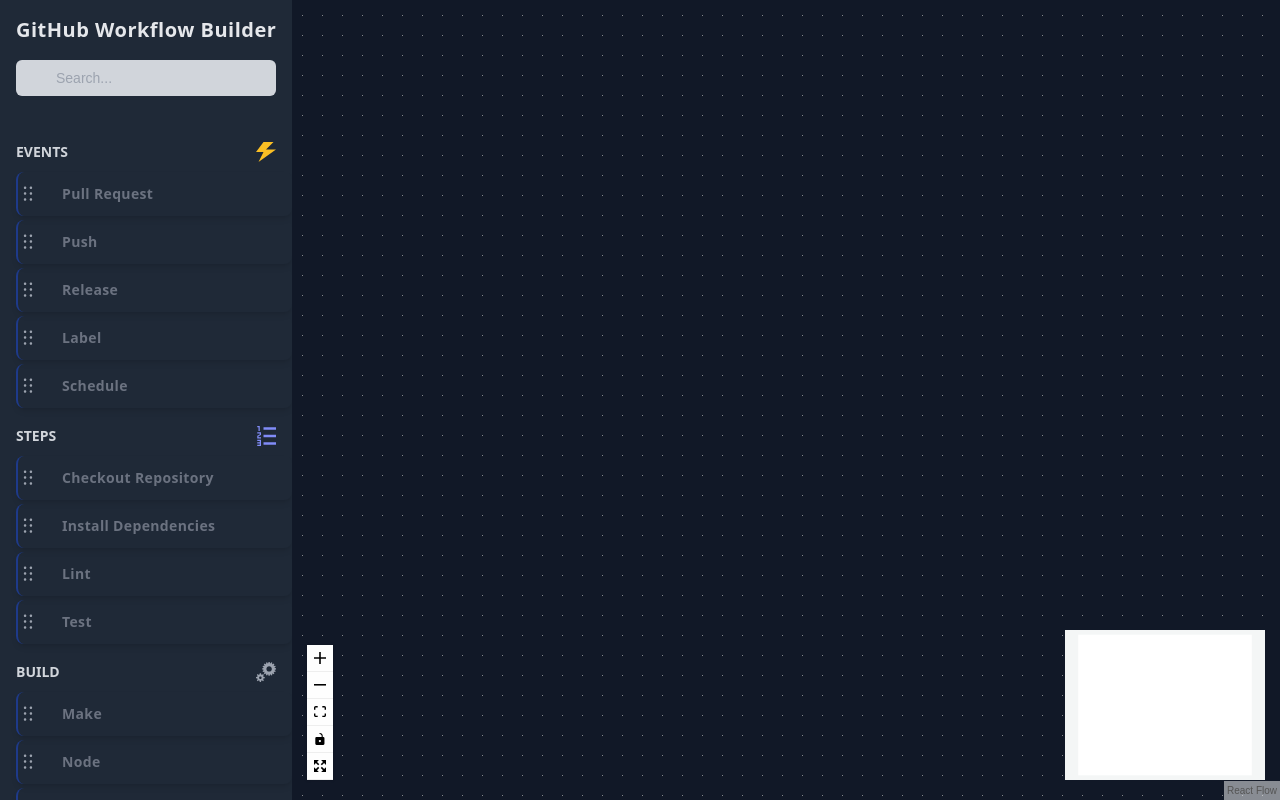
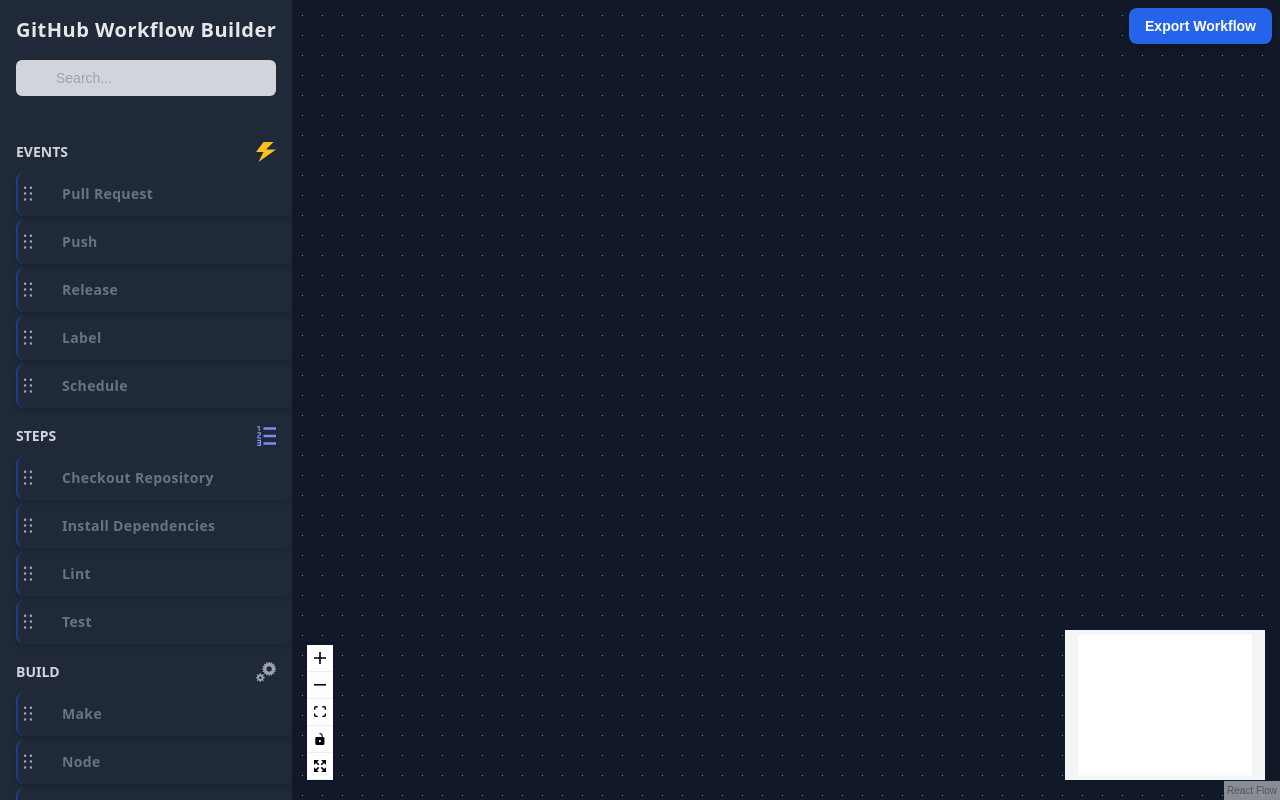
Before and after one commit to JustinASmith/gh-workflow-builder, a React (Create React App) app: page / in a window 1280 px wide. Built offline with nearby package versions, Linux system fonts and the light colour scheme; what es6-tween would draw is missing.

Commit message:
Add export

```diff
--- a/src/components/FlowView.js
+++ b/src/components/FlowView.js
@@ -182,7 +182,7 @@
   // }, [reactFlowInstance]);
 
   return (
-    <div class="flex-auto dndflow">
+    <div class="flex-auto dndflow relative">
       <ReactFlowProvider>
         <div className="reactflow-wrapper">
           <ReactFlow
@@ -224,6 +224,15 @@
           </ReactFlow>
         </div>
       </ReactFlowProvider>
+      <div className="absolute top-0 right-0">
+        <button
+          type="button"
+          class="text-sm py-2 px-4 m-2 bg-blue-600 text-white font-semibold rounded-lg shadow-md focus:outline-none z-10"
+          tabindex="-1"
+        >
+          Export Workflow
+        </button>
+      </div>
     </div>
   );
 };
```
